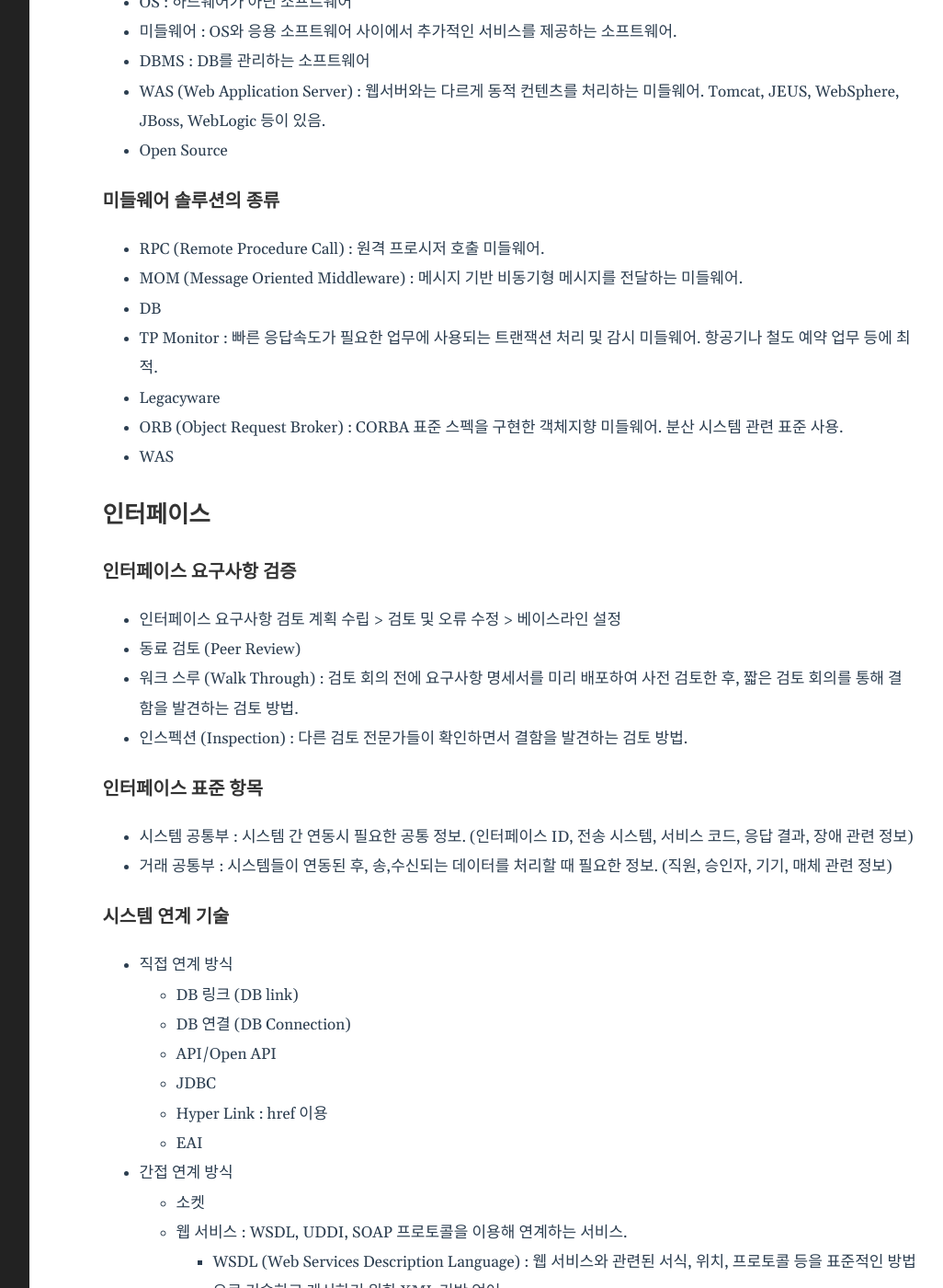
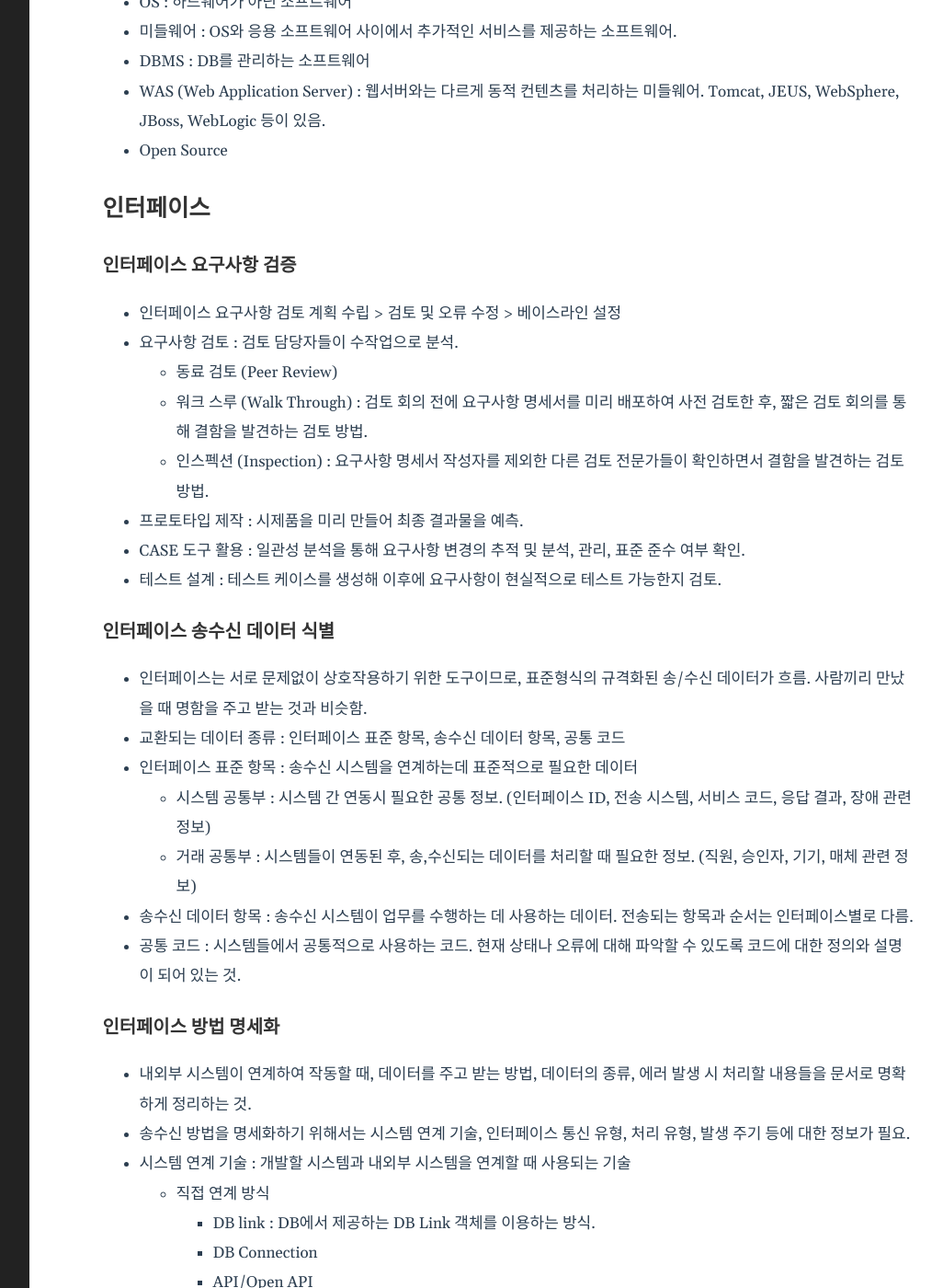
Before and after one commit to Herrtane/Herrtane.github.io, a Jekyll site: the page built from _posts/InformationProcessing/2022-03-07-informationprocessing-1.markdown, in a window 1280 px wide and 1400 px high, scrolled down 7891 px. Shown: the whole window at 92% size, without its empty margins (204-1230 px from the left). Built offline with Jekyll 4.4.1, drawn with Linux system fonts in a browser that asks for light colours; comment, search, counter and statistics services are not loaded; some of the changed text lies outside the part shown.

Commit message:
Modify IP1

```diff
--- a/_posts/InformationProcessing/2022-03-07-informationprocessing-1.markdown
+++ b/_posts/InformationProcessing/2022-03-07-informationprocessing-1.markdown
@@ -198,7 +198,7 @@ comments: true
 - Implementation View : 독립적으로 실행되는 컴포넌트와 이들간 관계를 정의.
 - Deployment View : 다양한 실행파일 및 런타임 컴포넌트가 해당 플랫폼 또는 노드 등의 물리적인 아키텍쳐에 어떻게 배치되는가를 보여줌. 개발자, 시스템 통합자, 테스터 관점. 배치 다이어그램 사용.
 
-## 결합도와 응집도
+## 모듈의 품질 : 결합도와 응집도
 
 ### 결합도 (Coupling)
 
@@ -239,71 +239,94 @@ comments: true
 - WAS (Web Application Server) : 웹서버와는 다르게 동적 컨텐츠를 처리하는 미들웨어. Tomcat, JEUS, WebSphere, JBoss, WebLogic 등이 있음.
 - Open Source
 
-### 미들웨어 솔루션의 종류
-
-- RPC (Remote Procedure Call) : 원격 프로시저 호출 미들웨어.
-- MOM (Message Oriented Middleware) : 메시지 기반 비동기형 메시지를 전달하는 미들웨어.
-- DB
-- TP Monitor : 빠른 응답속도가 필요한 업무에 사용되는 트랜잭션 처리 및 감시 미들웨어. 항공기나 철도 예약 업무 등에 최적.
-- Legacyware
-- ORB (Object Request Broker) : CORBA 표준 스펙을 구현한 객체지향 미들웨어. 분산 시스템 관련 표준 사용.
-- WAS
-
 ## 인터페이스
 
 ### 인터페이스 요구사항 검증
 
 - 인터페이스 요구사항 검토 계획 수립 > 검토 및 오류 수정 > 베이스라인 설정
-- 동료 검토 (Peer Review)
-- 워크 스루 (Walk Through) : 검토 회의 전에 요구사항 명세서를 미리 배포하여 사전 검토한 후, 짧은 검토 회의를 통해 결함을 발견하는 검토 방법.
-- 인스펙션 (Inspection) : 다른 검토 전문가들이 확인하면서 결함을 발견하는 검토 방법.
+- 요구사항 검토 : 검토 담당자들이 수작업으로 분석.
+    - 동료 검토 (Peer Review)
+    - 워크 스루 (Walk Through) : 검토 회의 전에 요구사항 명세서를 미리 배포하여 사전 검토한 후, 짧은 검토 회의를 통해 결함을 발견하는 검토 방법.
+    - 인스펙션 (Inspection) : 요구사항 명세서 작성자를 제외한 다른 검토 전문가들이 확인하면서 결함을 발견하는 검토 방법.
+- 프로토타입 제작 : 시제품을 미리 만들어 최종 결과물을 예측.
+- CASE 도구 활용 : 일관성 분석을 통해 요구사항 변경의 추적 및 분석, 관리, 표준 준수 여부 확인.
+- 테스트 설계 : 테스트 케이스를 생성해 이후에 요구사항이 현실적으로 테스트 가능한지 검토.
 
-### 인터페이스 표준 항목
+### 인터페이스 송수신 데이터 식별
 
-- 시스템 공통부 : 시스템 간 연동시 필요한 공통 정보. (인터페이스 ID, 전송 시스템, 서비스 코드, 응답 결과, 장애 관련 정보)
-- 거래 공통부 : 시스템들이 연동된 후, 송,수신되는 데이터를 처리할 때 필요한 정보. (직원, 승인자, 기기, 매체 관련 정보)
+- 인터페이스는 서로 문제없이 상호작용하기 위한 도구이므로, 표준형식의 규격화된 송/수신 데이터가 흐름. 사람끼리 만났을 때 명함을 주고 받는 것과 비슷함.
+- 교환되는 데이터 종류 : 인터페이스 표준 항목, 송수신 데이터 항목, 공통 코드
+- 인터페이스 표준 항목 : 송수신 시스템을 연계하는데 표준적으로 필요한 데이터
+    - 시스템 공통부 : 시스템 간 연동시 필요한 공통 정보. (인터페이스 ID, 전송 시스템, 서비스 코드, 응답 결과, 장애 관련 정보)
+    - 거래 공통부 : 시스템들이 연동된 후, 송,수신되는 데이터를 처리할 때 필요한 정보. (직원, 승인자, 기기, 매체 관련 정보)
+- 송수신 데이터 항목 : 송수신 시스템이 업무를 수행하는 데 사용하는 데이터. 전송되는 항목과 순서는 인터페이스별로 다름.
+- 공통 코드 : 시스템들에서 공통적으로 사용하는 코드. 현재 상태나 오류에 대해 파악할 수 있도록 코드에 대한 정의와 설명이 되어 있는 것.
 
-### 시스템 연계 기술
+### 인터페이스 방법 명세화
 
-- 직접 연계 방식
-    - DB 링크 (DB link)
-    - DB 연결 (DB Connection)
-    - API/Open API
-    - JDBC
-    - Hyper Link : href 이용
-    - EAI
-- 간접 연계 방식
-    - 소켓
-    - 웹 서비스 : WSDL, UDDI, SOAP 프로토콜을 이용해 연계하는 서비스.
-        - WSDL (Web Services Description Language) : 웹 서비스와 관련된 서식, 위치, 프로토콜 등을 표준적인 방법으로 기술하고 게시하기 위한 XML 기반 언어.
-        - UDDI (Universal Description, Discovery and Integration) : 인터넷 전세계 비즈니스 업체 목록에 자신의 목록을 등록하기 위한 XML 기반의 규격.
-        - SOAP (Simple Object Access Protocol) : 웹 서비스를 실제로 이용하기 위한 객체 간의 통신 규약. 주로 기업에서 이용. (RESTful은 XML, JSON을 사용한 가벼운 아키텍쳐인 반면, SOAP는 WSDL을 사용한 무거운 프로토콜임.)
-    - ESB
+- 내외부 시스템이 연계하여 작동할 때, 데이터를 주고 받는 방법, 데이터의 종류, 에러 발생 시 처리할 내용들을 문서로 명확하게 정리하는 것.
+- 송수신 방법을 명세화하기 위해서는 시스템 연계 기술, 인터페이스 통신 유형, 처리 유형, 발생 주기 등에 대한 정보가 필요.
+- 시스템 연계 기술 : 개발할 시스템과 내외부 시스템을 연계할 때 사용되는 기술
+    - 직접 연계 방식
+        - DB link : DB에서 제공하는 DB Link 객체를 이용하는 방식.
+        - DB Connection
+        - API/Open API
+        - JDBC
+        - Hyper Link : href 이용
+        - 연계솔루션 : EAI 서버와 송수신 시스템에 설치되는 클라이언트를 이용하는 방식.
+    - 간접 연계 방식
+        - Socket : 서버는 통신을 위한 소켓을 생성해 포트를 할당하고, 클라이언트의 통신 요청 시 클라이언트와 연결하여 통신하는 네트워크 기술.
+        - Web Service : WSDL, UDDI, SOAP 프로토콜을 이용해 연계하는 서비스.
+            - WSDL (Web Services Description Language) : 웹 서비스와 관련된 서식, 위치, 프로토콜 등을 표준적인 방법으로 기술하고 게시하기 위한 XML 기반 언어.
+            - UDDI (Universal Description, Discovery and Integration) : 인터넷 전세계 비즈니스 업체 목록에 자신의 목록을 등록하기 위한 XML 기반의 규격.
+            - SOAP (Simple Object Access Protocol) : 웹 서비스를 실제로 이용하기 위한 객체 간의 통신 규약. 주로 기업에서 이용. (RESTful은 XML, JSON을 사용한 가벼운 아키텍쳐인 반면, SOAP는 WSDL을 사용한 무거운 프로토콜임.)
+        - ESB
+- 인터페이스 통신 유형 : 개발할 시스템과 내외부 시스템 간 데이터를 송수신하는 형태
+    - 단방향 : 거래 요청만 하고 응답은 없는 방식.
+    - 동기 (Sync) : 거래 요청 후 응답이 올 때 까지 대기 (Request-Reply)하는 방식.
+    - 비동기 (Async) : 거래 요청 후 다른 작업을 수행하다 응답이 오면 처리하는 방식.
+- 인터페이스 처리 유형 : 송수신 데이터를 어떻게 처리할 것인지에 대한 방식
+    - 실시간 방식 : 요청 내용을 바로 처리해야 할 때 사용.
+    - 지연 처리 방식 : 매 건 단위 처리로 비용이 많이 발생할 때 사용.
+    - 배치 방식 (Batch, 일괄처리) : 대량의 데이터를 처리할 때 사용.
+- 인터페이스 발생 주기
 
-### 인터페이스 통신 유형
+### 인터페이스 설계서 작성
 
-- 단방향 : 거래 요청만 하고 응답은 없는 방식.
-- 동기 (Sync) : 거래 요청 후 응답이 올 때 까지 대기 (Request-Reply)하는 방식.
-- 비동기 (Async) : 거래 요청 후 다른 작업을 수행하다 응답이 오면 처리하는 방식.
+### 미들웨어 솔루션
 
-### 인터페이스 처리 유형
+- 미들웨어는 서로 다른 두 서버 혹은 클라이언트 사이에서 요구되는 다양한 요청사항들을 서로에게 적합한 인터페이스로 변환하여 요청하고, 반환함으로써 원활하게 데이터가 오갈 수 있도록 도와주는 중계자의 역할을 수행.
+- RPC (Remote Procedure Call) : 원격 프로시저 호출 미들웨어.
+- MOM (Message Oriented Middleware) : 메시지 기반 비동기형 메시지를 전달하는 미들웨어. 온라인 업무보다는 이기종 분산 데이터 시스템의 데이터 동기를 위해 많이 사용됨.
+- TP Monitor : 빠른 응답속도가 필요한 업무에 사용되는 트랜잭션 처리 및 감시 미들웨어. 항공기나 철도 예약 업무 등에 최적.
+- ORB (Object Request Broker) : CORBA 표준 스펙을 구현한 객체지향 미들웨어. 분산 시스템 관련 표준 사용.
+- WAS
+- DB
 
-- 실시간 방식 : 요청 내용을 바로 처리해야 할 때 사용.
-- 지연 처리 방식 : 매 건 단위 처리로 비용이 많이 발생할 때 사용.
-- 배치 방식 (Batch, 일괄처리) : 대량의 데이터를 처리할 때 사용.
+### 인터페이스 구현
 
-### 데이터 통신을 이용한 인터페이스 구현
+- 데이터 통신을 이용한 인터페이스 구현
+    - 인터페이스 형식에 맞춘 데이터 포맷을 인터페이스 대상으로 전송, 수신측에서는 이를 Parsing해 해석하는 방식.
+    - 주로 JSON이나 XML 형식의 데이터 포맷을 사용해 인터페이스 구현.
+        - JSON (JavaScript Object Notation) : Attribute-Value Pairs로 이루어진 데이터 객체를 전달하기 위해, 사람이 읽을 수 있는 텍스트를 사용하는 개방형 표준 포맷.
+        - XML (eXtensible Markup Language) : 특수한 목적을 갖는 마크업 언어를 만드는 데 사용되는 다목적 마크업 언어. HTML의 호환성 문제와 SGML (Standard Generalized Markup Language)의 복잡성 문제를 해결하기 위해 개발됨. SGML의 간략화된 버전.
+- 인터페이스 엔티티를 이용한 인터페이스 구현
+    - 인터페이스가 필요한 시스템 사이에 별도의 인터페이스 엔티티로 상호 연계하는 방식.
+    - 일반적으로 인터페이스 테이블을 엔티티로 활용.
+    - 송,수신 인터페이스 테이블의 구조는 상황에 따라 서로 다르게 설계할 수도 있음.
+- 인터페이스 보안 기능 적용
+    - Sniffing 등의 보안 문제를 고려하여 인터페이스를 구현.
 
-- 인터페이스 형식에 맞춘 데이터 포맷을 인터페이스 대상으로 전송, 수신측에서는 이를 Parsing해 해석하는 방식.
-- 주로 JSON이나 XML 형식의 데이터 포맷을 사용해 인터페이스 구현.
-    - JSON (JavaScript Object Notation) : Attribute-Value Pairs로 이루어진 데이터 객체를 전달하기 위해, 사람이 읽을 수 있는 텍스트를 사용하는 개방형 표준 포맷.
-    - XML (eXtensible Markup Language) : 특수한 목적을 갖는 마크업 언어를 만드는 데 사용되는 다목적 마크업 언어. HTML의 호환성 문제와 SGML (Standard Generalized Markup Language)의 복잡성 문제를 해결하기 위해 개발됨. SGML의 간략화된 버전.
+### 인터페이스 구현 검증
 
-### 인터페이스 구현 검증 도구
-
-- xUnit : 다양한 언어를 지원하는 단위 테스트 프레임워크
-- STAF : 서비스 호출, 컴포넌트 재사용 등 다양한 환경을 지원하는 테스트 프레임워크
-- FitNesse : 웹 기반 테스트 프레임워크
-- NTAF : STAF의 재사용, 확장성 + FitNesse의 협업 기능. Naver의 테스트 자동화 프레임워크
-- Selenium : 다양한 브라우저 및 개발 언어를 지원하는 웹 애플리케이션 (WA) 테스트 프레임워크
-- watir : Ruby 언어를 사용하는 애플리케이션 테스트 프레임워크
+- 인터페이스 구현 검증 도구
+    - xUnit : 다양한 언어를 지원하는 단위 테스트 프레임워크
+    - STAF : 서비스 호출, 컴포넌트 재사용 등 다양한 환경을 지원하는 테스트 프레임워크
+    - FitNesse : 웹 기반 테스트 프레임워크
+    - NTAF : STAF의 재사용, 확장성 + FitNesse의 협업 기능. Naver의 테스트 자동화 프레임워크
+    - Selenium : 다양한 브라우저 및 개발 언어를 지원하는 웹 애플리케이션 (WA) 테스트 프레임워크
+    - watir : Ruby 언어를 사용하는 애플리케이션 테스트 프레임워크
+- 인터페이스 오류 발생
+    - 로그 확인 : 자세한 오류 원인 및 내역 확인 가능
+    - 테이블 확인 : 확인이 쉬워 관리가 용이하나, 구체적이지 않아 별도의 분석이 필요
+    - 인터페이스 감시 도구 (APM) 사용 : Scouter나 Jennifer 등을 사용하여 주기적 확인
```
